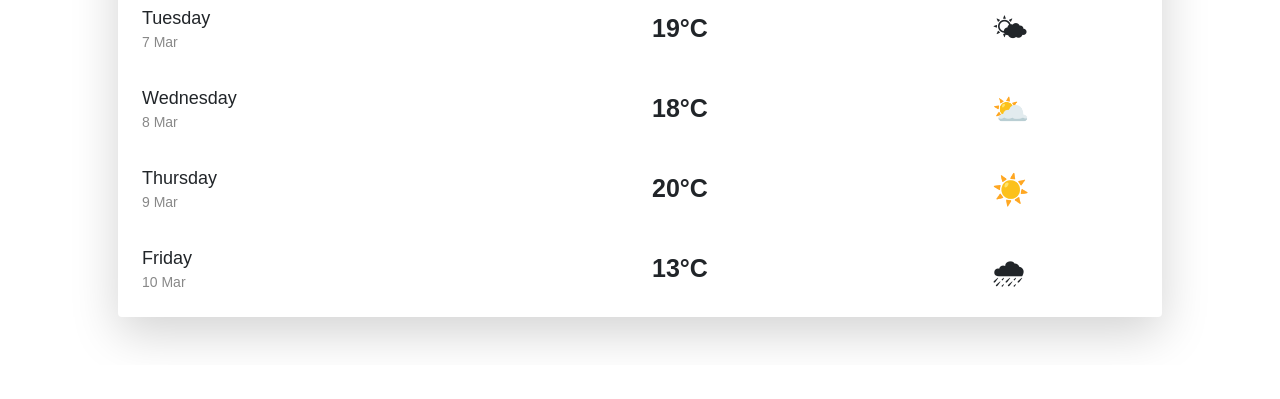
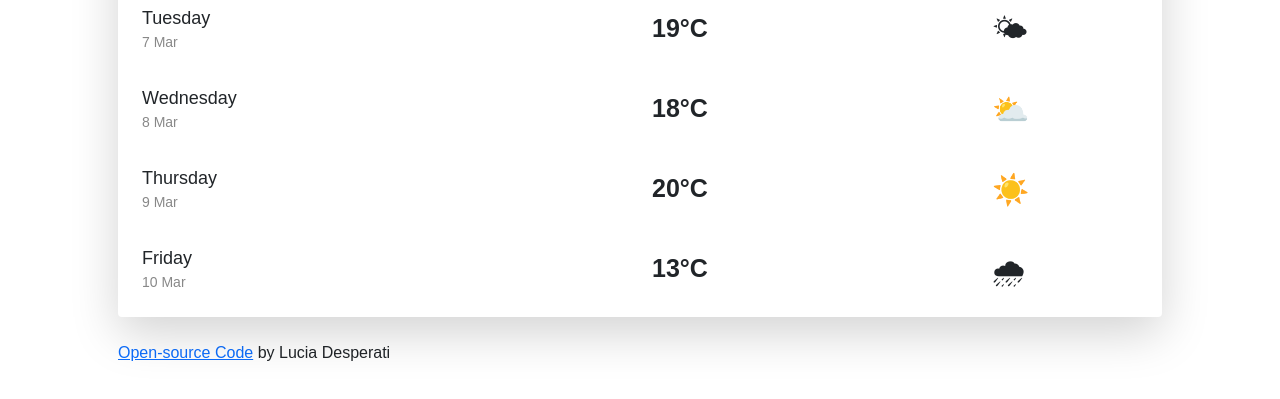
Before and after one commit to luciadesperati/weather-app, a website built with Parcel: page index.html in a window 1280 px wide. Shown: the part 749-1148 px from the top of the page. Before the commit the page ends 1114 px from the top, so only its background shows below. Built offline with nearby package versions, Linux system fonts and the light colour scheme.

Commit message:
Link to GitHub added

```diff
--- a/index.html
+++ b/index.html
@@ -47,9 +47,7 @@
               <div class="row">
                 <div class="col">
                   <p class="emoji m-0">🌦</p>
-                  <p id="temperature" class="temperature mb-0">
-                    19
-                  </p>
+                  <p id="temperature" class="temperature mb-0">19</p>
                   <div>
                     <a id="temp-cel" href="#">°C</a> |
                     <a id="temp-far" href="#">°F</a>
@@ -152,6 +150,16 @@
               </ul>
             </div>
           </div>
+          <div class="mt-4">
+            <p>
+              <a
+                href="https://github.com/luciadesperati/weather-app"
+                target="_blank"
+                >Open-source Code</a
+              >
+              by Lucia Desperati
+            </p>
+          </div>
         </div>
       </div>
     </div>
```
